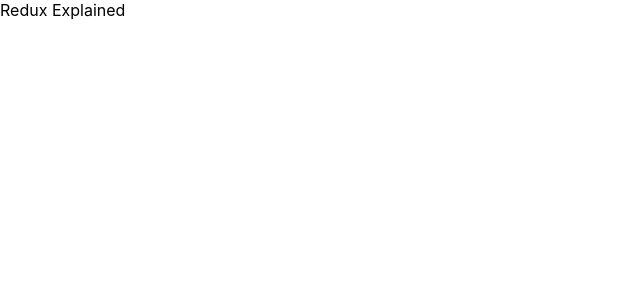
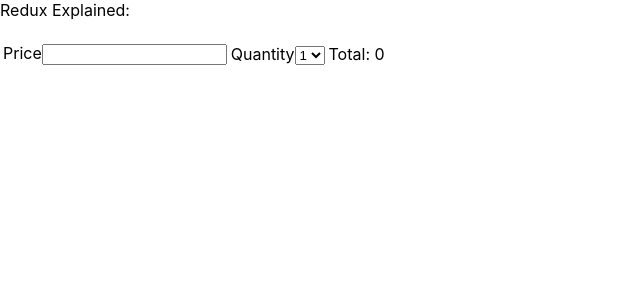
Before and after one commit to sathyalog/redux-explained, a React (Create React App) app: page / in a window 1280 px wide. Shown: the top 300 px of the page, without its empty margins (0-640 px from the left). Built offline with nearby package versions, Linux system fonts and the light colour scheme.

Commit message:
create a store and reducer with msg as initialstate

```diff
--- a/package.json
+++ b/package.json
@@ -10,7 +10,8 @@
     "react-dom": "^16.12.0",
     "react-redux": "^7.1.3",
     "react-router-dom": "^5.1.2",
-    "react-scripts": "3.3.0"
+    "react-scripts": "3.3.0",
+    "redux": "^4.0.5"
   },
   "scripts": {
     "start": "react-scripts start",
--- a/src/App.js
+++ b/src/App.js
@@ -1,12 +1,35 @@
-import React from 'react';
+import React, { Fragment } from 'react';
 import './App.css';
-
+//Redux
+import {Provider} from 'react-redux';
+import store from './store';
 
 function App() {
   return (
-    <div className="App">
-      Redux Explained
-    </div>
+    <Provider store={store}>
+      <Fragment>
+        Redux Explained: <br/><br/>
+        <table>
+          <tr>
+            <td>
+              <label for="price">Price</label>
+              <input type="text" name="price"/>
+            </td>
+            <td>
+              <label for="quantity">Quantity</label>
+              <select>
+                <option val="1">1</option>
+                <option val="2">2</option>
+                <option val="3">3</option>
+              </select>
+            </td>
+            <td>
+              Total: 0
+            </td>
+          </tr>
+        </table>
+      </Fragment>
+    </Provider>
   );
 }
 
--- /dev/null
+++ b/src/reducer.js
@@ -0,0 +1,8 @@
+const initialState = {
+    'msg':'Hello! Welcome to redux'
+};
+function rootReducer(state = initialState, action) {
+    return state
+}
+
+export default rootReducer
--- /dev/null
+++ b/src/store.js
@@ -0,0 +1,9 @@
+import {createStore} from 'redux';
+import rootReducer from './reducer';
+
+const store = createStore(
+    rootReducer, /* preloadedState, */
+    window.__REDUX_DEVTOOLS_EXTENSION__ && window.__REDUX_DEVTOOLS_EXTENSION__()
+);
+
+export default store;
```
Also changed, not shown: 2 other files (tests, documents, lock files or other folders).
